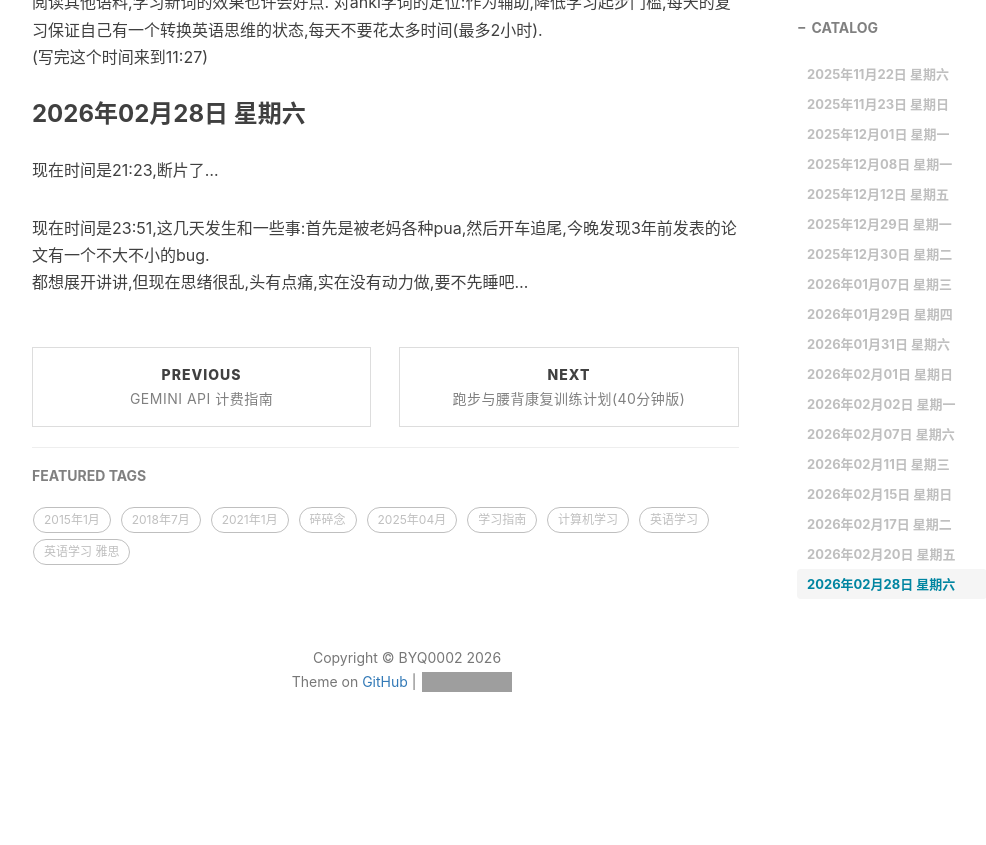
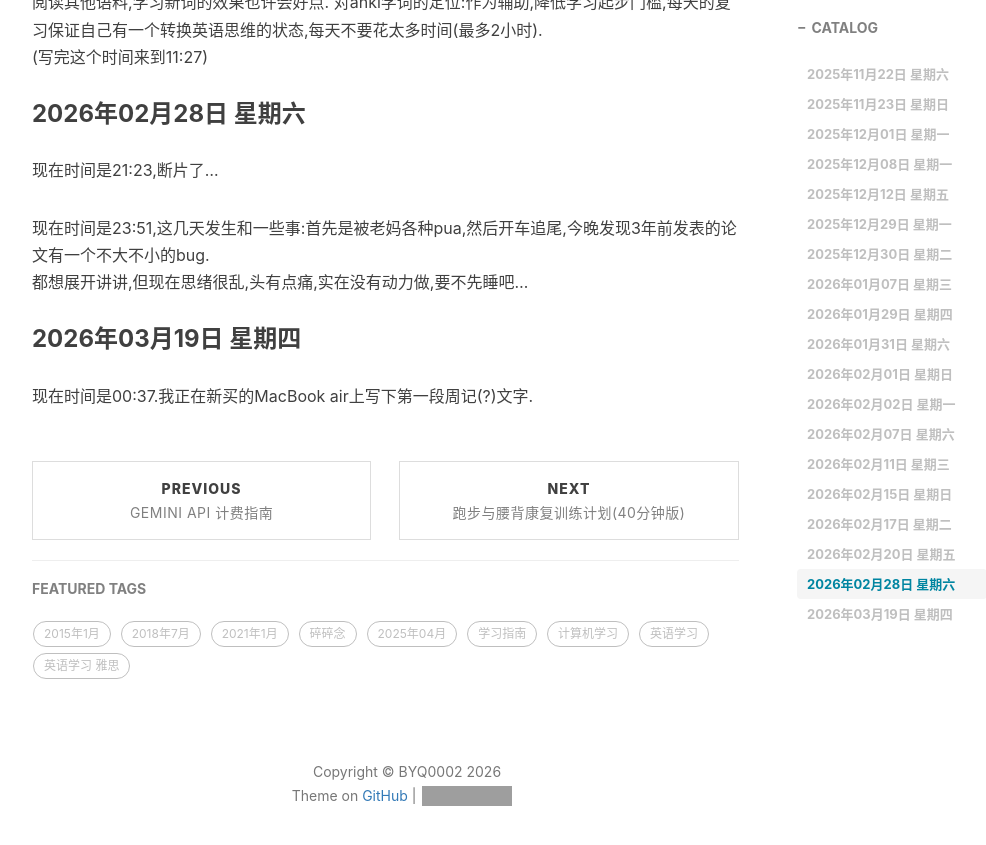
Before and after one commit to Shiina25qpwe/Shiina25qpwe.github.io, a Jekyll site: the page built from _posts/2025-11-08-一点近况v25.md, in a window 1280 px wide and 900 px high, scrolled down 18192 px. Shown: the top 845 px of the window, without its empty margins (233-1219 px from the left). Built offline with Jekyll 4.4.1, drawn with Linux system fonts in a browser that asks for light colours; nearby versions of some CDN libraries; comment, search, counter and statistics services are not loaded; before the commit the page ends 18978 px from its top, so only the background shows below that; grey boxes are pictures that could not be loaded.

Commit message:
更新日记(在MacBook写下的第一句话)

```diff
--- a/_posts/2025-11-08-一点近况v25.md
+++ b/_posts/2025-11-08-一点近况v25.md
@@ -531,3 +531,7 @@ https://www.zhihu.com/question/1985686511627306600/answer/1991505529701421659
 
 现在时间是23:51,这几天发生和一些事:首先是被老妈各种pua,然后开车追尾,今晚发现3年前发表的论文有一个不大不小的bug.
 都想展开讲讲,但现在思绪很乱,头有点痛,实在没有动力做,要不先睡吧...
+
+### 2026年03月19日 星期四
+
+现在时间是00:37.我正在新买的MacBook air上写下第一段周记(?)文字.
```
